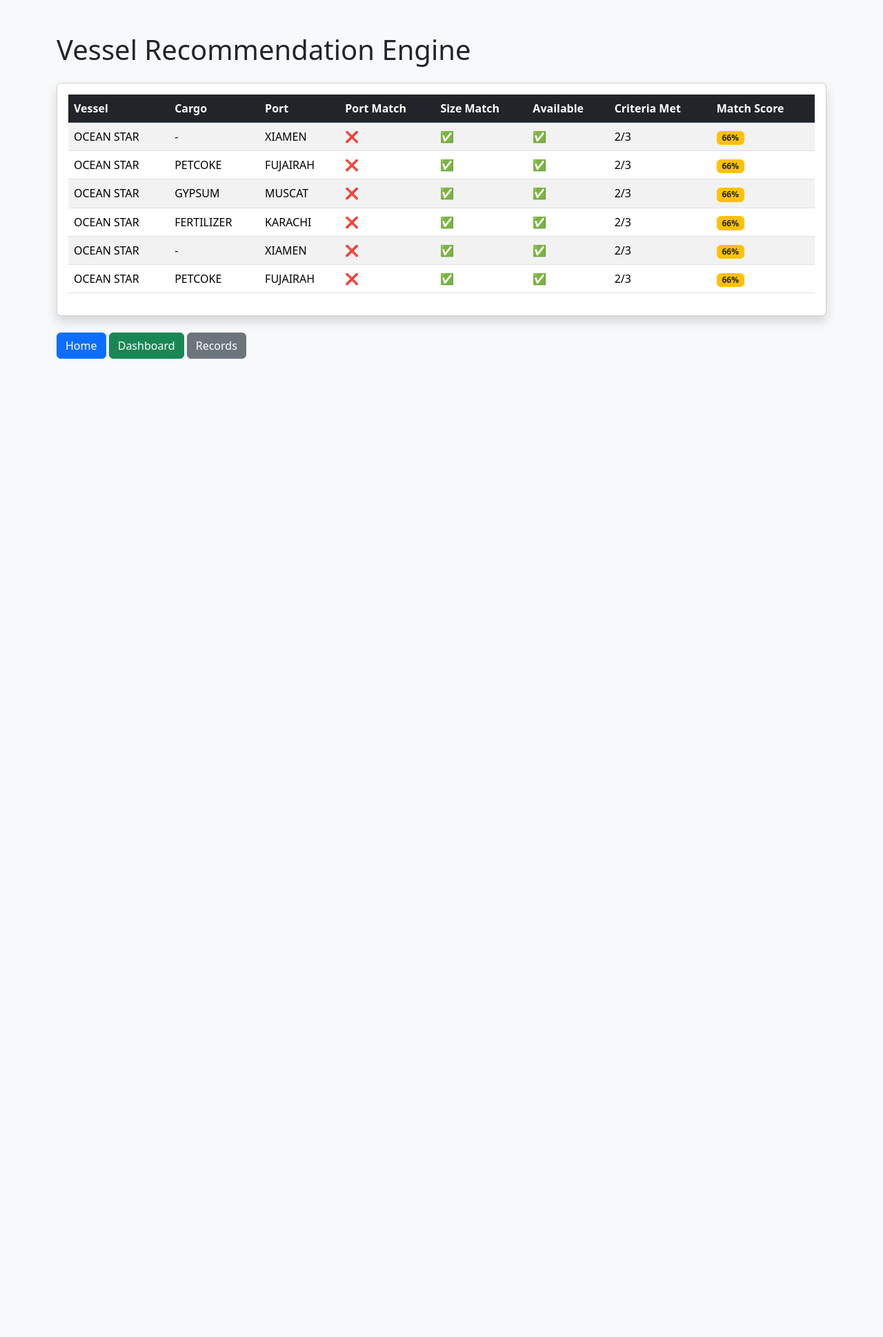
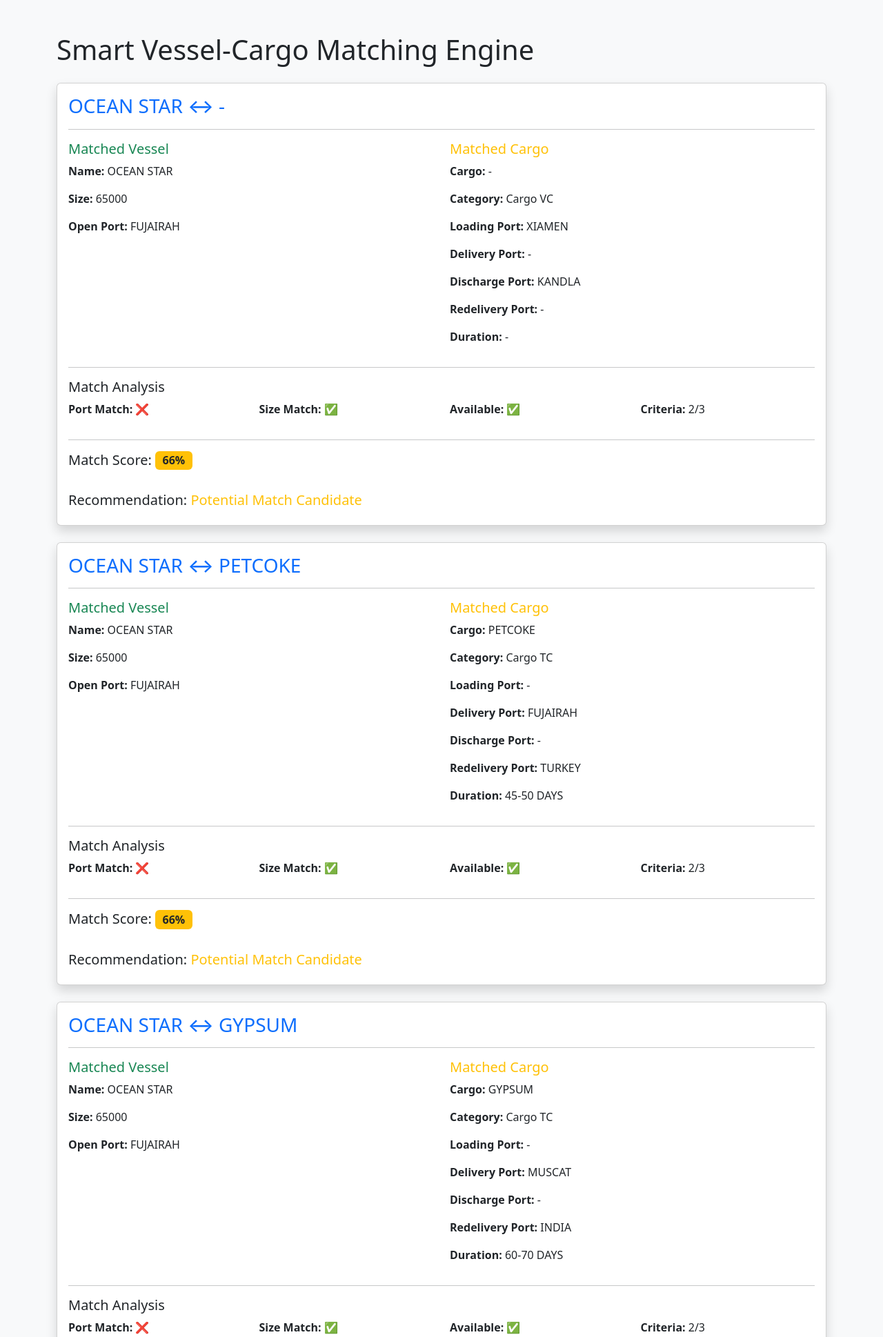
Before and after one commit to MustakimTMulani/ime-email-segregation, a Flask app: page /matches in a window 1280 px wide. Shown: the top 1938 px of the page at 69% size. Before the commit the page ends 520 px from the top, so only its background shows below. Run offline with Flask 3, Linux system fonts and the light colour scheme.

Commit message:
Complete email classification, extraction, records, dashboard and matching engine

```diff
--- a/ime-email-segregation/app.py
+++ b/ime-email-segregation/app.py
@@ -175,25 +175,53 @@ def matches():
 
             matches.append({
 
-            "vessel": vessel.vessel_name,
+            "matched_vessel":
+            vessel.vessel_name,
 
-            "cargo_name": cargo.cargo_name,
+            "vessel_size":
+            vessel.vessel_size,
 
-            "cargo_port":
-                cargo.loading_port
-                or cargo.delivery_port,
+            "open_port":
+            vessel.open_port,
 
-            "port_match": port_match,
+            "matched_cargo":
+            cargo.cargo_name,
 
-            "size_match": size_match,
+            "cargo_category":
+            cargo.category,
 
-            "availability_match": availability_match,
+            "loading_port":
+            cargo.loading_port,
 
-            "criteria_met": criteria_met,
+            "delivery_port":
+            cargo.delivery_port,
 
-            "total_criteria": total_criteria,
+            "discharge_port":
+            cargo.discharge_port,
 
-            "score": score
+            "redelivery_port":
+            cargo.redelivery_port,
+
+            "duration":
+            cargo.duration,
+
+            "port_match":
+            port_match,
+
+            "size_match":
+            size_match,
+
+            "availability_match":
+            availability_match,
+
+            "criteria_met":
+            criteria_met,
+
+            "total_criteria":
+            total_criteria,
+
+            "score":
+            score
 
         })
 
@@ -211,55 +239,131 @@ def matches():
 @app.route("/recommendations")
 def recommendations():
 
-    records = EmailRecord.query.all()
+    vessels = EmailRecord.query.filter_by(
+        category="Tonnage"
+    ).all()
+
+    cargos = EmailRecord.query.filter(
+
+        (EmailRecord.category == "Cargo VC") |
+
+        (EmailRecord.category == "Cargo TC")
+
+    ).all()
 
     recommendations = []
 
-    for row in records:
+    for vessel in vessels:
 
-        recommendation = None
+        for cargo in cargos:
 
-        cargo = (
-            row.cargo_name.upper()
-            if row.cargo_name
-            else ""
-        )
+            criteria_met = 0
 
-        if cargo in [
-            "COAL",
-            "PETCOKE",
-            "GYPSUM",
-            "CLINKER",
-            "UREA",
-            "IRON SLAG"
-        ]:
+            total_criteria = 3
 
-            recommendation = "Bulk Carrier"
+            port_match = False
+            size_match = False
+            availability_match = True
 
-        elif row.category == "Tonnage":
-
-            recommendation = (
-                f"Available vessel at "
-                f"{row.open_port}"
+            cargo_port = (
+                cargo.loading_port
+                or cargo.delivery_port
             )
 
-        if recommendation:
+            if (
+                vessel.open_port
+                and cargo_port
+            ):
+
+                if (
+                    vessel.open_port.upper()
+                    ==
+                    cargo_port.upper()
+                ):
+
+                    port_match = True
+                    criteria_met += 1
+
+            if vessel.vessel_size:
+
+                try:
+
+                    dwt = int(
+                        vessel.vessel_size
+                    )
+
+                    if dwt >= 50000:
+
+                        size_match = True
+                        criteria_met += 1
+
+                except:
+                    pass
+
+            criteria_met += 1
+
+            score = int(
+                (criteria_met / total_criteria)
+                * 100
+            )
+
+            if score >= 80:
+
+                recommendation = "Strong Match"
+
+            elif score >= 50:
+
+                recommendation = "Potential Match"
+
+            else:
+
+                recommendation = "Low Priority"
 
             recommendations.append({
 
-                "category": row.category,
+                "vessel":
+                vessel.vessel_name,
 
-                "cargo_name": row.cargo_name,
+                "cargo":
+                cargo.cargo_name,
 
-                "vessel_name": row.vessel_name,
+                "port":
+                cargo_port,
 
-                "recommendation": recommendation
+                "score":
+                score,
+
+                "port_match":
+                port_match,
+
+                "size_match":
+                size_match,
+
+                "availability_match":
+                availability_match,
+
+                "recommendation":
+                recommendation
 
             })
 
+    recommendations = sorted(
+
+        recommendations,
+
+        key=lambda x: x["score"],
+
+        reverse=True
+
+    )
+
     return render_template(
+
         "recommendations.html",
-        recommendations=recommendations
+
+        recommendations=
+        recommendations
+
     )
 
 
--- a/ime-email-segregation/templates/matches.html
+++ b/ime-email-segregation/templates/matches.html
@@ -3,7 +3,7 @@
 
 <head>
 
-    <title>Vessel Recommendation Engine</title>
+    <title>Smart Matching Engine</title>
 
     <link href="https://cdn.jsdelivr.net/npm/bootstrap@5.3.3/dist/css/bootstrap.min.css" rel="stylesheet">
 
@@ -14,133 +14,228 @@
 <div class="container mt-5">
 
     <h1 class="mb-4">
-        Vessel Recommendation Engine
+        Smart Vessel-Cargo Matching Engine
     </h1>
 
-    <div class="card shadow">
+    {% for match in matches %}
+
+    <div class="card shadow mb-4">
 
         <div class="card-body">
 
-            <table class="table table-striped table-hover">
+            <h3 class="text-primary">
 
-                <thead class="table-dark">
+                {{ match.matched_vessel or "-" }}
 
-                    <tr>
+                ↔
 
-                        <th>Vessel</th>
-                        <th>Cargo</th>
-                        <th>Port</th>
-                        <th>Port Match</th>
-                        <th>Size Match</th>
-                        <th>Available</th>
-                        <th>Criteria Met</th>
-                        <th>Match Score</th>
+                {{ match.matched_cargo or "-" }}
 
-                    </tr>
+            </h3>
 
-                </thead>
+            <hr>
 
-                <tbody>
+            <div class="row">
 
-                    {% for match in matches %}
+                <div class="col-md-6">
 
-                    <tr>
+                    <h5 class="text-success">
+                        Matched Vessel
+                    </h5>
 
-                        <td>
-                            {{ match.vessel or "-" }}
-                        </td>
+                    <p>
+                        <strong>Name:</strong>
+                        {{ match.matched_vessel or "-" }}
+                    </p>
 
-                        <td>
-                            {{ match.cargo_name or "-" }}
-                        </td>
+                    <p>
+                        <strong>Size:</strong>
+                        {{ match.vessel_size or "-" }}
+                    </p>
 
-                        <td>
-                            {{ match.cargo_port or "-" }}
-                        </td>
+                    <p>
+                        <strong>Open Port:</strong>
+                        {{ match.open_port or "-" }}
+                    </p>
 
-                        <td>
+                </div>
+
+                <div class="col-md-6">
+
+                    <h5 class="text-warning">
+                        Matched Cargo
+                    </h5>
+
+                    <p>
+                        <strong>Cargo:</strong>
+                        {{ match.matched_cargo or "-" }}
+                    </p>
+
+                    <p>
+                        <strong>Category:</strong>
+                        {{ match.cargo_category or "-" }}
+                    </p>
+
+                    <p>
+                        <strong>Loading Port:</strong>
+                        {{ match.loading_port or "-" }}
+                    </p>
+
+                    <p>
+                        <strong>Delivery Port:</strong>
+                        {{ match.delivery_port or "-" }}
+                    </p>
+
+                    <p>
+                        <strong>Discharge Port:</strong>
+                        {{ match.discharge_port or "-" }}
+                    </p>
+
+                    <p>
+                        <strong>Redelivery Port:</strong>
+                        {{ match.redelivery_port or "-" }}
+                    </p>
+
+                    <p>
+                        <strong>Duration:</strong>
+                        {{ match.duration or "-" }}
+                    </p>
+
+                </div>
+
+            </div>
+
+            <hr>
+
+            <h5>
+                Match Analysis
+            </h5>
+
+            <div class="row">
+
+                <div class="col-md-3">
+
+                    <p>
+
+                        <strong>Port Match:</strong>
 
                         {% if match.port_match %}
-
                             ✅
-
                         {% else %}
-
                             ❌
-
                         {% endif %}
 
-                        </td>
+                    </p>
 
-                        <td>
+                </div>
+
+                <div class="col-md-3">
+
+                    <p>
+
+                        <strong>Size Match:</strong>
 
                         {% if match.size_match %}
-
                             ✅
-
                         {% else %}
-
                             ❌
-
                         {% endif %}
 
-                        </td>
+                    </p>
 
-                        <td>
+                </div>
+
+                <div class="col-md-3">
+
+                    <p>
+
+                        <strong>Available:</strong>
 
                         {% if match.availability_match %}
-
                             ✅
-
                         {% else %}
-
                             ❌
-
                         {% endif %}
 
-                        </td>
+                    </p>
 
-                        <td>
+                </div>
+
+                <div class="col-md-3">
+
+                    <p>
+
+                        <strong>Criteria:</strong>
 
                         {{ match.criteria_met }}/{{ match.total_criteria }}
 
-                        </td>
+                    </p>
 
-                        <td>
+                </div>
+
+            </div>
+
+            <hr>
+
+            <h5>
+
+                Match Score:
 
                 {% if match.score >= 80 %}
 
-                                <span class="badge bg-success">
+                    <span class="badge bg-success fs-6">
                         {{ match.score }}%
                     </span>
 
                 {% elif match.score >= 50 %}
 
-                                <span class="badge bg-warning text-dark">
+                    <span class="badge bg-warning text-dark fs-6">
                         {{ match.score }}%
                     </span>
 
                 {% else %}
 
-                                <span class="badge bg-danger">
+                    <span class="badge bg-danger fs-6">
                         {{ match.score }}%
                     </span>
 
                 {% endif %}
 
-                        </td>
+            </h5>
 
-                    </tr>
+            <br>
 
-                    {% endfor %}
+            <h5>
 
-                </tbody>
+                Recommendation:
 
-            </table>
+                {% if match.score >= 80 %}
+
+                    <span class="text-success">
+                        Strong Match Candidate
+                    </span>
+
+                {% elif match.score >= 50 %}
+
+                    <span class="text-warning">
+                        Potential Match Candidate
+                    </span>
+
+                {% else %}
+
+                    <span class="text-danger">
+                        Low Priority Match
+                    </span>
+
+                {% endif %}
+
+            </h5>
 
         </div>
 
     </div>
+
+    {% endfor %}
 
     <div class="mt-4">
 
```
Also changed, not shown: ime-email-segregation/templates/recommendations.html (+66 -11 lines), ime-email-segregation/requirements.txt (renamed from requirements.txt), 1 other file. Lines whose indentation alone changed are shown as unchanged.
